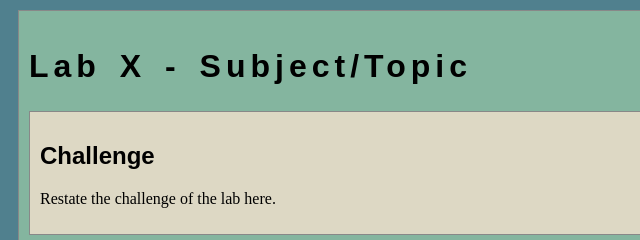
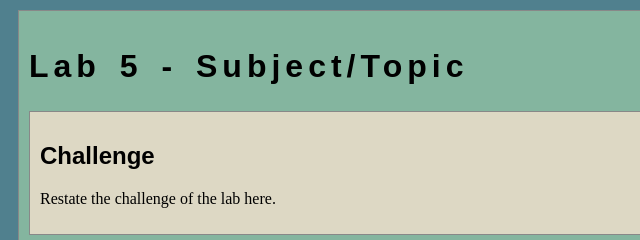
Before and after one commit to isabellasantana03/art101, a plain HTML site: page lab5/index.html in a window 1280 px wide. Shown: the top 240 px of the page, 0-640 px from the left. Drawn offline with nearby package versions, Linux system fonts and the light colour scheme.

Commit message:
update header

```diff
--- a/lab5/index.html
+++ b/lab5/index.html
@@ -23,7 +23,7 @@
 	<!-- Style this page by changing the CSS in ../css/site.css or css/lab.css -->
 	<main id="content">
 		<section>
-			<h1>Lab X - Subject/Topic</h1>
+			<h1>Lab 5 - Subject/Topic</h1>
 			<div class="minor-section">
 					<h2>Challenge</h2>
 					<p>Restate the challenge of the lab here.</p>
```
Also changed, not shown: lab4/js/lab.js (+33 -3 lines).
